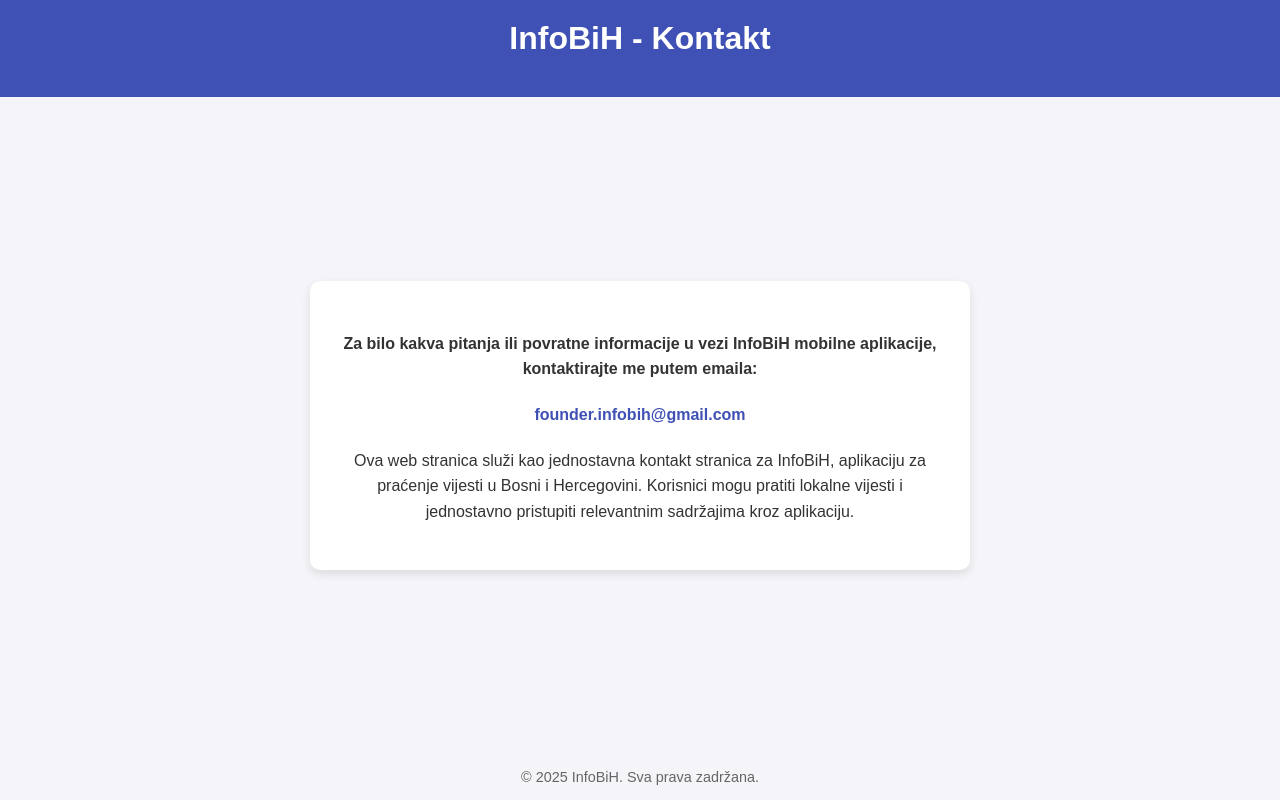
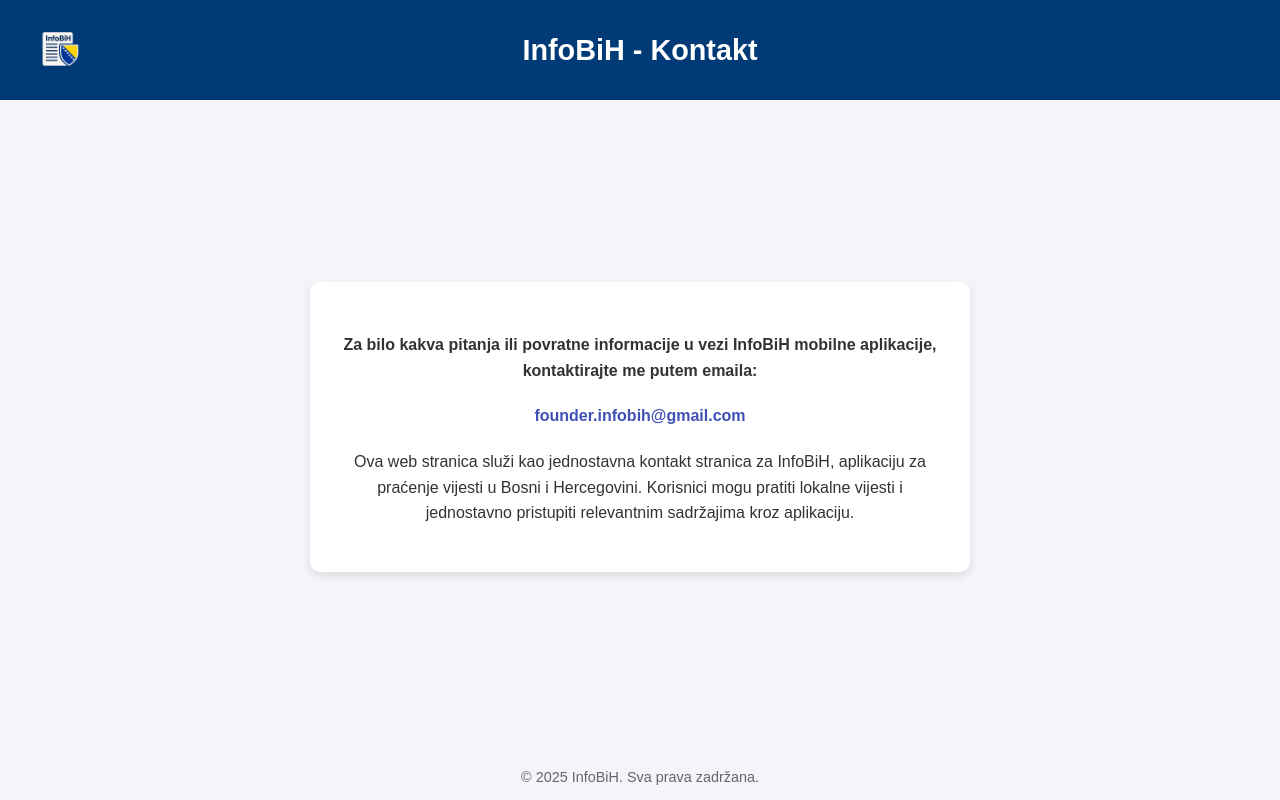
Before and after one commit to akanlic2/infobih-contact, a plain HTML site: page index.html in a window 1280 px wide. Drawn offline with Linux system fonts and the light colour scheme.

Commit message:
Final version

```diff
--- a/index.html
+++ b/index.html
@@ -4,6 +4,8 @@
     <meta charset="UTF-8">
     <meta name="viewport" content="width=device-width, initial-scale=1.0">
     <title>InfoBiH - Kontakt</title>
+    <!-- Favicon -->
+    <link rel="icon" type="image/png" href="infobih_ikonica.png">
     <style>
         body {
             font-family: Arial, sans-serif;
@@ -16,9 +18,22 @@
             min-height: 100vh;
         }
         header {
-            background-color: #3f51b5;
+            background-color: #003B77;
             color: white;
-            padding: 20px;
+            padding: 20px 30px;
+            display: flex;
+            align-items: center;
+            position: relative;
+        }
+        header img {
+            height: 60px;
+        }
+        header h1 {
+            margin: 0;
+            font-size: 1.8em;
+            position: absolute;
+            left: 50%;
+            transform: translateX(-50%);
             text-align: center;
         }
         main {
@@ -35,10 +50,6 @@
             box-shadow: 0 4px 10px rgba(0,0,0,0.1);
             max-width: 600px;
             text-align: center;
-        }
-        h1 {
-            margin-top: 0;
-            margin-bottom: 20px;
         }
         a {
             color: #3f51b5;
@@ -63,12 +74,13 @@
 </head>
 <body>
     <header>
+        <img src="infobih_ikonica.png" alt="InfoBiH Logo">
         <h1>InfoBiH - Kontakt</h1>
     </header>
     <main>
         <div class="container">
             <p><b>Za bilo kakva pitanja ili povratne informacije u vezi InfoBiH mobilne aplikacije, kontaktirajte me putem emaila:</b></p>
-            <p><a href="mailto:tvojemail@example.com">founder.infobih@gmail.com</a></p>
+            <p><a href="mailto:founder.infobih@gmail.com">founder.infobih@gmail.com</a></p>
             <p>Ova web stranica služi kao jednostavna kontakt stranica za InfoBiH, aplikaciju za praćenje vijesti u Bosni i Hercegovini. Korisnici mogu pratiti lokalne vijesti i jednostavno pristupiti relevantnim sadržajima kroz aplikaciju.</p>
         </div>
     </main>
```
Also changed, not shown: infobih_ikonica.png (added).
